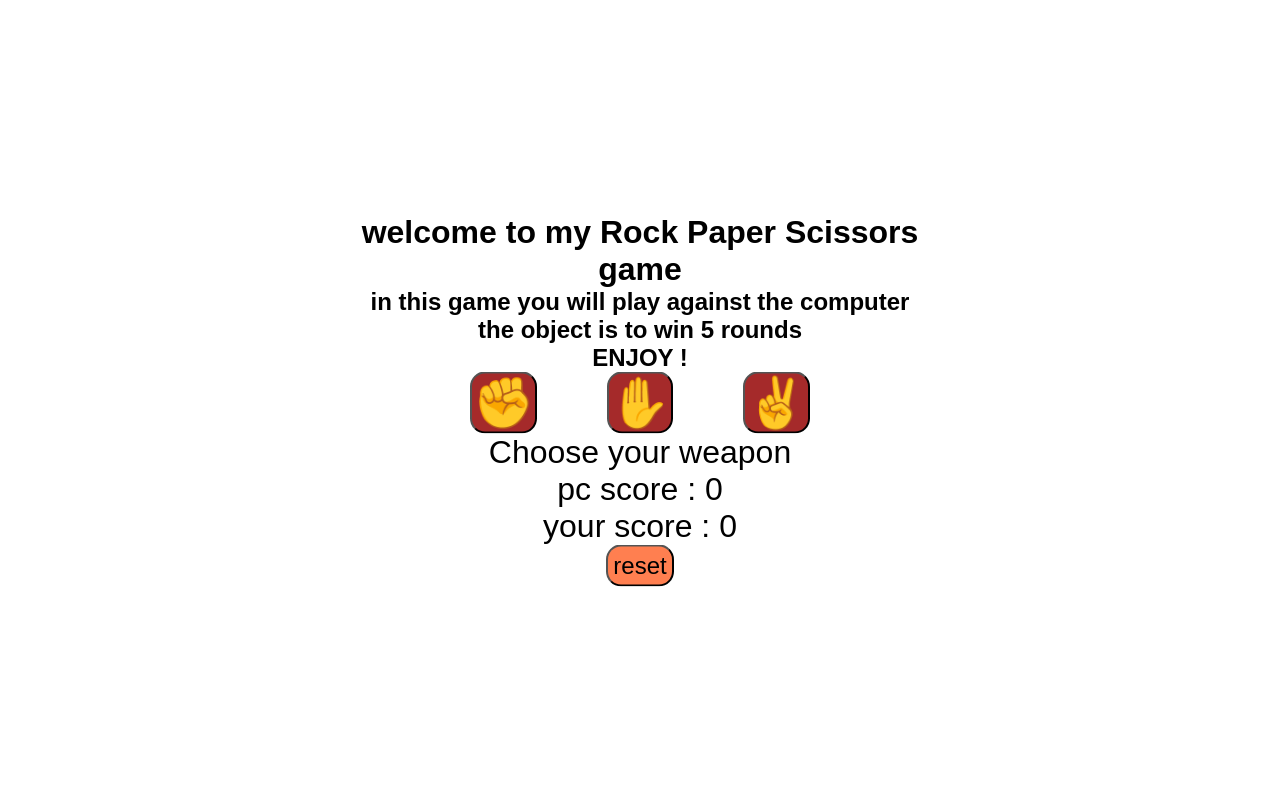
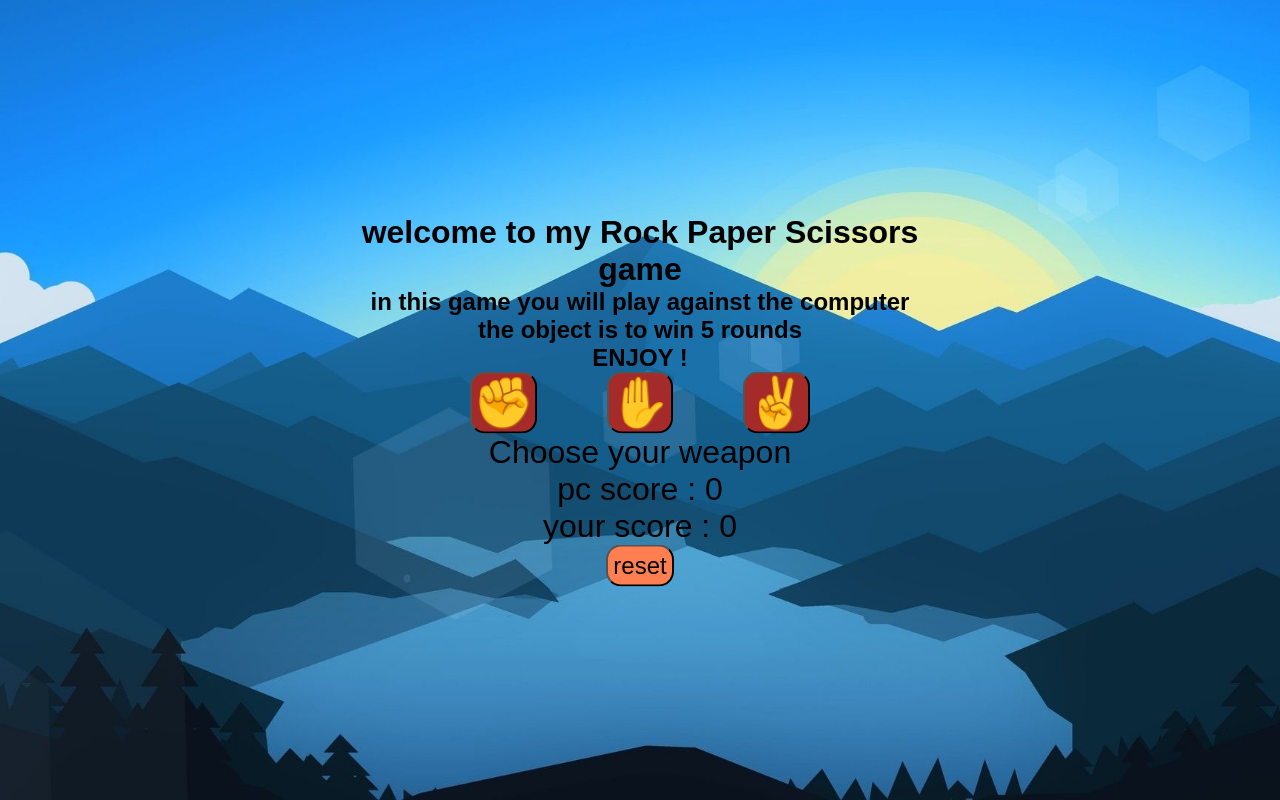
Before and after one commit to Schismond/ROCK-PAPER-SCISSORS-full, a plain HTML site: page index.html in a window 1280 px wide. Drawn offline with Linux system fonts and the light colour scheme; the site is published under a folder, as on GitHub Pages, so addresses that start at the root find nothing.

Commit message:
Update styles.css

```diff
--- a/styles.css
+++ b/styles.css
@@ -7,7 +7,7 @@
 body{
     text-align: center;
     height: 100vh;
-    background-image: url('/laptop.jpg');
+    background-image: url("laptop.jpg");
     background-repeat: no-repeat;
     background-position: center;
     background-size: cover;
```
